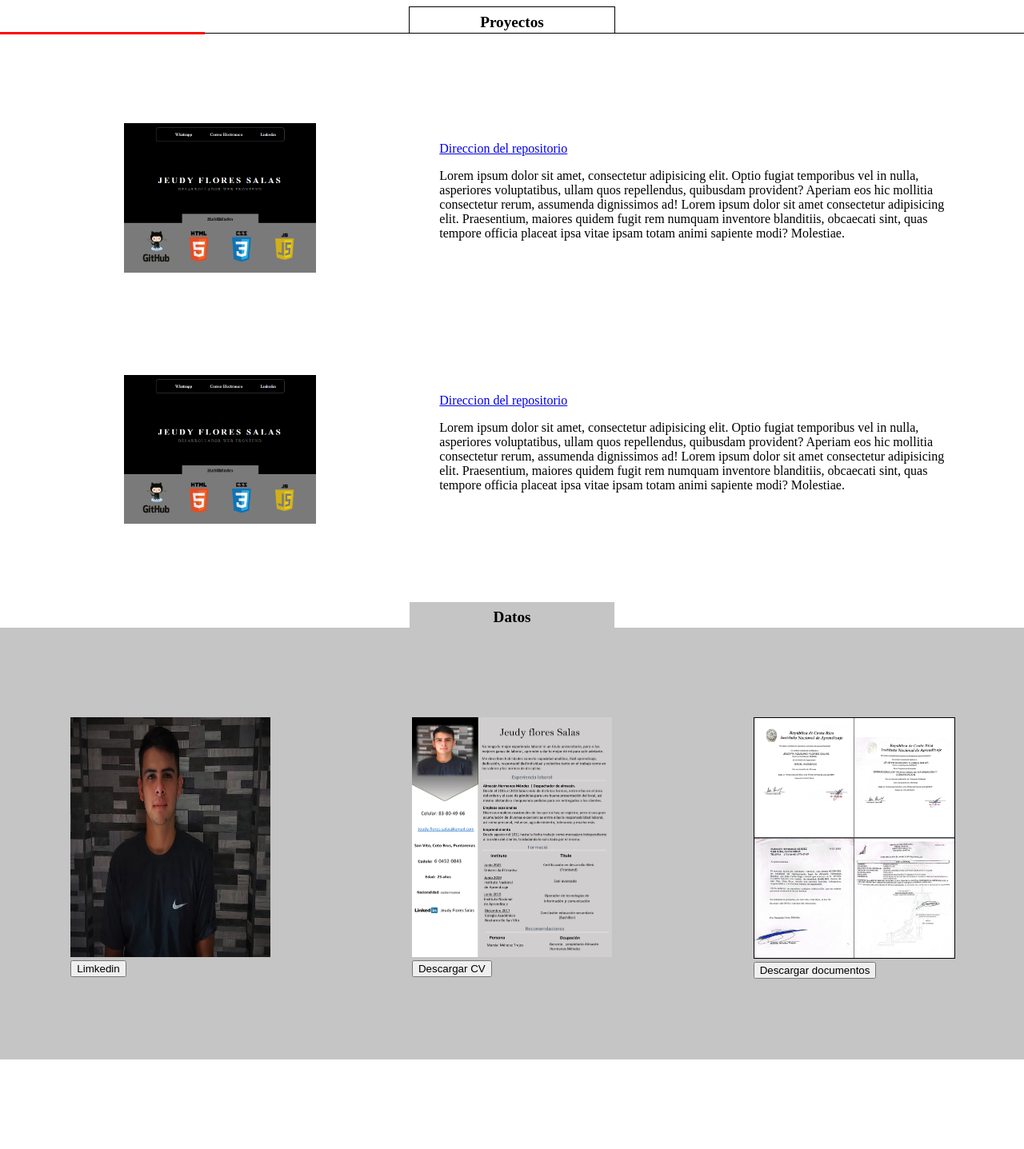
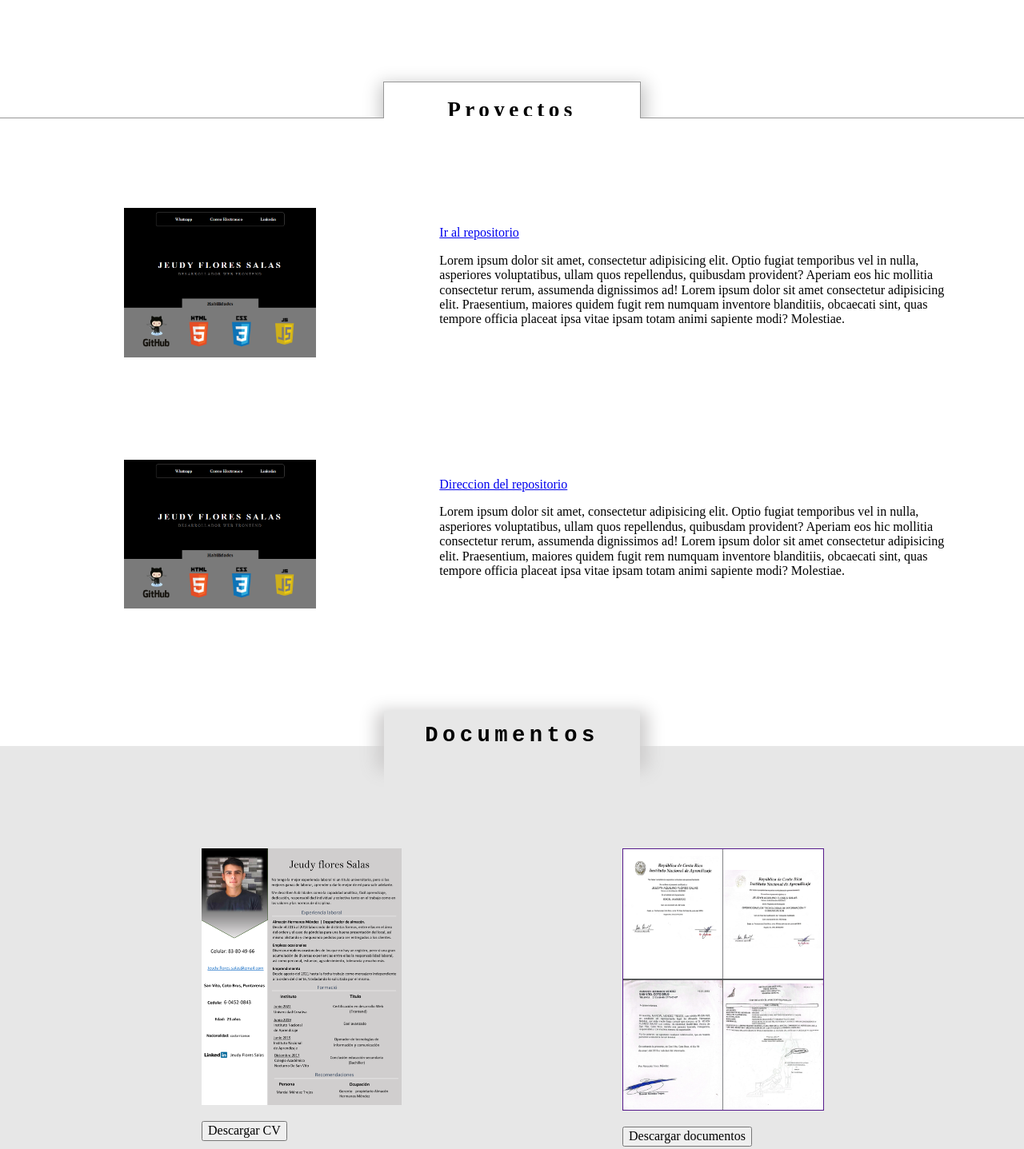
Before and after one commit to JeudyFS/Portafolio, a plain HTML site: page index.html in a window 1280 px wide. Shown: the part 840-2277 px from the top of the page at 80% size. Before the commit the page ends 2165 px from the top, so only its background shows below. Drawn offline with Linux system fonts and the light colour scheme.

Commit message:
a un 75%

```diff
--- a/index.css
+++ b/index.css
@@ -1,6 +1,15 @@
+html {
+    overflow-x: hidden !important;
+    max-width: 100% !important;
+    min-width: 100% !important;
+}
+
 body {
-    margin: 0%;
-    padding: 0%;
+    padding: 0% !important;
+    overflow-x: hidden !important;
+
+
+
 }
 
 .header {
@@ -21,17 +30,20 @@ body {
 
     border-style: solid;
     border-color: rgb(53, 52, 52);
-    border-width:1px;
+    border-width: 1px;
     border-radius: .3rem;
 
     padding-top: 1rem;
     padding-bottom: 1rem;
+
+    margin-bottom: 3rem;
 }
 
-.header__contact--ul{
+.header__contact--ul {
     padding: 0%;
     display: inline;
 }
+
 .header__contact--ul li {
     list-style-type: none;
     display: inline;
@@ -49,136 +61,127 @@ body {
     color: #fff;
     display: flex;
     flex-wrap: wrap;
-    margin: auto auto auto auto;
+    margin: 5% auto auto auto;
     justify-content: center;
     text-align: center;
-
 }
 
+/* nombre */
 .header__logo h1 {
-    font-size: 2em;
+    font-size: 2.5rem;
     text-transform: uppercase;
-    letter-spacing: .2em;
+    letter-spacing: .2rem;
+    margin: auto auto 3rem auto;
 }
 
+/* descripcion */
 .header__logo p {
     color: rgb(127, 124, 124);
     text-transform: uppercase;
     letter-spacing: .2em;
-    font-size: 0.9em;
+    font-size: 1rem;
     margin-top: -1em;
 }
 
-/* main skills*/
+/* main__skills (habilidades)*/
+.main__skills--title {
+    line-height: 2.5em;
+    text-align: center;
+    font-size: 1.7em;
+    font-weight: 800;
+    letter-spacing: .2em;
 
-.main__skills--title {
-    line-height: 2em;
-    text-align: center;
-    font-size: 1.2em;
-    font-weight: 800;
-    /* box-shadow: 2px 2px 15px 0 #000; */
     color: rgb(0, 0, 0);
     background: rgb(255, 255, 255);
 
-    width: 20%;
-    height: 3.5rem;
-    min-width: 9rem;
+    width: 25%;
+    height: 5rem;
+    min-width: 15rem;
 
-    margin-top: -2em;
-    margin-left: auto;
-    margin-right: auto;
+    margin: -2.5rem auto auto auto;
 
-    border-style: solid;
-    border-color: rgb(180, 180, 180);
-    border-width: 1px;
-    border-bottom: none;
+    box-shadow: 1px -50px 30px 12px rgb(0, 0, 0);
 }
 
 .main__skills--img {
     display: flex;
     flex-wrap: wrap;
     justify-content: space-evenly;
-
-    margin-top: -1.5rem;
-    padding-bottom: 10.5rem;
-    padding-top: 6rem;
+    white-space: 1rem;
     background: rgb(255, 255, 255);
 
+    padding: 6rem 1rem 10.5rem 1rem;
 }
-#git:hover{
+
+.main__skills--img img {
+    margin: 1rem 1rem auto 1rem;
+}
+
+#git:hover {
     background: #fff;
 }
 
-/* main projects */
+/* main__projects */
 .main__projects--title {
-    line-height: 2em;
+    line-height: 2.5em;
     text-align: center;
-    font-size: 1.2em;
+    font-size: 1.7em;
     font-weight: 800;
-    /* box-shadow: 2px 2px 15px 0 #000; */
+    letter-spacing: .2em;
+
     color: rgb(0, 0, 0);
-    background:#ffffff;
+    width: 25%;
+    height: 5rem;
+    min-width: 15rem;
 
-    width: 20%;
-    height: 2rem;
-    min-width: 9rem;
-
-    margin-top: -1.7em;
-    margin-left: auto;
-    margin-right: auto;
+    margin: auto auto -2.3rem auto;
 
     border-style: solid;
-    border-color: rgb(0, 0, 0);
+    border-color: rgb(151, 151, 151);
     border-width: 1px;
-    border-bottom: none;
+
+    box-shadow: 1px 7px 20px 5px rgb(199, 199, 199);
 }
 
-.ln{
-
-    background:#fd0303;
-
-    width: 20%;
-    height:.2rem;
-    min-width: 9rem;
-
-
-    margin-top: -1px;
-    position:absolute;
-    margin-left: ;
-
+/* barra para ocultaer el borde inferior del titulo */
+.line {
+    background: #ffffff;
+    width: 25%;
+    height: 1rem;
+    min-width: 15rem;
+    margin-top: -1.6rem;
+    position: absolute;
 }
 
+/* proyectos */
 .main__projects--contents {
-
-    padding-top:3rem;
+    max-width: 125rem;
+    margin: auto;
+    padding-top: 3rem;
     padding-bottom: 4rem;
     display: flex;
     flex-direction: column;
-    /* justify-items: center; */
-    background:#ffffff;
+    background: #ffffff;
     color: #000;
 
     border-style: solid;
-    border-color: rgb(0, 0, 0);
+    border-color: rgb(151, 151, 151);
     border-width: 1px;
     border-left: none;
     border-right: none;
     border-bottom: none;
-
 }
 
-.main__projects--p1 {
-    color: #000;
-
+/* proyecto #1 */
+.main__projects--prjct1 {
     display: flex;
     flex-wrap: wrap;
     align-items: center;
     align-content: space-around;
-
     justify-content: space-evenly;
 }
 
-.main__projects--p1--descripsion{
+.main__projects--prjct1--descripsion {
     margin-top: rem;
     width: 50%;
     color: rgb(255, 255, 255);
@@ -191,104 +194,99 @@ body {
 }
 
 /* main___ Perfil */
+.main__perfil--title {
+    line-height: 3.7rem;
+    text-align: center;
+    font-size: 1.7em;
+    font-weight: 800;
+    letter-spacing: .2em;
 
+    color: rgb(0, 0, 0);
+    background: #E7E7E7;
+    width: 25%;
+    height: 3.4rem;
+    min-width: 15rem;
+    margin: auto auto -.7rem auto;
 
-.main__perfil--title{
-    line-height: 2em;
-    text-align: center;
-    font-size: 1.2em;
-    font-weight: 800;
-    /* box-shadow: 2px 2px 15px 0 #000; */
-    color: #000;
-    background: #C5C5C5;
-    width: 20%;
-    height: 2rem;
-    min-width: 9rem;
+    box-shadow: 0px 10px 20px 10px rgb(206, 205, 205);
+    position: relative;
+}
 
-    margin-top: -1.6em;
-    margin-left: auto;
-    margin-right: auto;
+/* barra para ocultaer el borde inferior del titulo */
+.line2 {
+    background: #E7E7E7;
+    width: 100%;
+    height: 4em;
+    min-width: 15rem;
+    margin-top: -1rem;
+    position: relative;
+}
 
-}
-.main__perfil--documents{
-    background: #C5C5C5;
+/* para todos los contenidos */
+.main__perfil--documents {
+    background: #E7E7E7;
     display: flex;
     flex-wrap: wrap;
-    justify-content: space-around;
-    padding-bottom: 7rem;
+    justify-content: space-evenly;
+    padding: 1rem 1rem 7rem 1rem;
+}
+
+.perfil__documents div a {
+    padding-left:2.5rem;
+}
+/* hoja de vida */
+.perfil__figure--cv {
+    width: 250px;
+    padding-top: 6rem;
+}
+
+.perfil__figure--cv img {
+    width: 100%;
+    height: 100%;
+}
+
+/* documentos(titulos) */
+.perfil__figure--document {
+    width: 250px;
   padding-top: 6rem;
 
 }
 
-.perfil__documents--personal{
-    position: relative;
-    background:rgba(0, 0, 255, 0.155);
-    width: 250px;
-    height: 300px;
-    min-width: 250px;
+.perfil__figure--document img {
+    border: 1px solid;
+    width: 100%;
+    height: 100%;
 
 }
 
-.perfil__documents--personal img{
-    width: 100%;
-    height: 100%;
-    /* transition: all 500ms ease ease-out; */
-}
-.perfil__documents--personal .txt{
-    position:absolute;
-    top: 0;
-    width: 100%;
-    height: 100%;
+@media screen and (max-width: 757px) {
 
-    background: #03382f8b;
-    color: #fff;
-    /* transition: all 5000ms ease ease-out; */
-    opacity: 0;
-    visibility:hidden;
-    /* text-align: center; */
-
-}
-.perfil__documents--personal:hover{
-    width: 300px;
-    height: 400px;
+    .header {
+        height: 27rem;
     }
 
-.perfil__documents--personal:hover > .txt {
-    opacity: 1;
-    visibility: visible;
-    transition: 3s ease ease-out;
+    .header__logo h1 {
+        font-size: 2rem;
     }
 
-/* cv */
-.perfil__documents--cv{
-    width: 250px;
-    height: 300px;
+    .main__skills--img img {
+        width: 6rem;
+        padding: 0;
+        margin: 0%;
     }
 
-.perfil__documents--cv img{
-    width: 100%;
-    height: 100%;
-}
-.perfil__documents--cv:hover{
-    width: 300px;
-    height: 400px;
-
+    .main__projects--prjct1--descripsion {
+        width: 90%;
+        text-align: center;
     }
 
-/* documentos */
-.perfil__documents--document{
-    width: 250px;
-    height: 300px;
+    .perfil__figure--cv {
+        width: 12rem;
+        height: auto;
     }
 
-.perfil__documents--document img{
-    border: 1px solid;
-    width: 100%;
-    height: 100%;
+    .perfil__figure--document {
+        width: 12rem;
+        height: auto;
     }
-
-.perfil__documents--document:hover{
-    width: 300px;
-    height: 400px;
-
 }
--- a/index.html
+++ b/index.html
@@ -4,11 +4,11 @@
 <head>
     <meta charset='utf-8'>
     <meta http-equiv='X-UA-Compatible' content='IE=edge'>
-    <title>P_Jeudy Flores </title>
+    <title>Jeudy Flores Salas </title>
     <meta name='viewport' content='width=device-width, initial-scale=1'>
     <link rel='stylesheet' type='text/css' media='screen' href='index.css'>
-    <link rel="stylesheet" href="css/">
-    <script src='main.js'></script>
+    <link rel="stylesheet" href="css/normalize.css">
+
 
 </head>
 
@@ -21,7 +21,8 @@
                 <ul class="header__contact--ul">
                     <li><a target="_blank" href="https://api.whatsapp.com/send?phone=50683804966">Whatsapp</a></li>
                     <li><a target="_blank" href="mailto:jeudy.flores.salas@gmail.com">Correo Electronico</a></li>
-                    <li><a target="_blank" href="https://www.linkedin.com/in/jeudy-flores-salas-8b424a23a/">Linkedin</a></li>
+                    <li><a target="_blank" href="https://www.linkedin.com/in/jeudy-flores-salas-8b424a23a/">Linkedin</a>
+                    </li>
                     <li><a target="_blank" href="https://github.com/JeudyFS">GitHub</a></li>
                 </ul>
             </div>
@@ -36,13 +37,14 @@
                 <p class="header__logo--p">Desarrollador web Frontend</p>
             </div>
         </section>
+
     </header>
 
     <main class="main">
-
-
+        <!-- seccion de habilidades -->
         <section class="main__skills">
             <div class="main__skills--title">Habilidades</div>
+
             <div class="main__skills--img">
                 <img src="img/GIT.png" width="110px" id="git">
                 <img src="img/GIT_HUB.png" width="110px" id="html">
@@ -53,16 +55,36 @@
             </div>
         </section>
 
+        <!-- seccion de proyectos -->
         <section class="main__projects">
-            <div class="main__projects--title">Proyectos</div>
-            <div class="ln"></div>
 
+            <div class="main__projects--title">
+                <span>Proyectos</span>
+                <!-- barra para ocultar el borde del titulo -->
+                <div class="line"></div>
+            </div>
+            <!-- proyectos -->
             <div class="main__projects--contents">
 
-                <div class="main__projects--p1">
+                <div class="main__projects--prjct1">
+                    <img src="img/img_project_1.PNG" >
+
+                    <div class="main__projects--prjct1--descripsion">
+                        <a target="_blank" href="https://github.com/JeudyFS/Portafolio">Ir al repositorio</a>
+
+                        <p> Lorem ipsum dolor sit amet, consectetur adipisicing elit. Optio fugiat temporibus vel in
+                            nulla, asperiores voluptatibus, ullam quos repellendus, quibusdam provident? Aperiam eos hic
+                            mollitia consectetur rerum, assumenda dignissimos ad! Lorem ipsum dolor sit amet consectetur
+                            adipisicing elit. Praesentium, maiores quidem fugit rem numquam inventore blanditiis,
+                            obcaecati sint, quas tempore officia placeat ipsa vitae ipsam totam animi sapiente modi?
+                            Molestiae.</p>
+                    </div>
+                </div>
+
+                <div class="main__projects--prjct1">
                     <img src="img/img_project_1.PNG">
 
-                    <div class="main__projects--p1--descripsion">
+                    <div class="main__projects--prjct1--descripsion">
                         <a target="_blank" href="https://github.com/JeudyFS/Portafolio">Direccion del repositorio</a>
 
                         <p> Lorem ipsum dolor sit amet, consectetur adipisicing elit. Optio fugiat temporibus vel in
@@ -72,64 +94,46 @@
                             obcaecati sint, quas tempore officia placeat ipsa vitae ipsam totam animi sapiente modi?
                             Molestiae.</p>
                     </div>
-
-
                 </div>
 
-                <div class="main__projects--p1">
-                    <img src="img/img_project_1.PNG">
-
-                    <div class="main__projects--p1--descripsion">
-                        <a target="_blank" href="https://github.com/JeudyFS/Portafolio">Direccion del repositorio</a>
-
-                        <p> Lorem ipsum dolor sit amet, consectetur adipisicing elit. Optio fugiat temporibus vel in
-                            nulla, asperiores voluptatibus, ullam quos repellendus, quibusdam provident? Aperiam eos hic
-                            mollitia consectetur rerum, assumenda dignissimos ad! Lorem ipsum dolor sit amet consectetur
-                            adipisicing elit. Praesentium, maiores quidem fugit rem numquam inventore blanditiis,
-                            obcaecati sint, quas tempore officia placeat ipsa vitae ipsam totam animi sapiente modi?
-                            Molestiae.</p>
-                    </div>
-
-
-                </div>
             </div>
 
         </section>
 
+        <!-- seccion del perfil -->
         <section class="main__perfil">
-            <div class="main__perfil--title"> Datos </div>
+            <div class="main__perfil--title">
+                <samp>Documentos</samp>
+                <!-- barra para ocultar el borde del titulo -->
+                <div class="line2"></div>
+            </div>
 
             <div class="main__perfil--documents">
+                <!-- hoja de vida -->
+                <div class="perfil__documents">
+                    <!-- para dar formato al button -->
+                    <figure class="perfil__figure--cv">
 
-                <figure class="perfil__documents--personal">
-                    <img class="main__personal--i" src="img/imagen de perfil11.jpeg"  alt="">
-
-                    <div class="txt">
-                        Lorem ipsum, dolor sit amet consectetur adipisicing elit. Totam, molestias.
-                    </div>
+                        <a target="_blank" href="documentos/Hoja de vida.pdf"> <img src="img/cv_img.PNG" alt=""></a>
+                    </figure>
 
                     <div>
-                        <atarget="_blank" href="https://www.linkedin.com/in/jeudy-flores-salas-8b424a23a/"><button>Limkedin</button></a>
+                        <a target="_blank" href="documentos/Hoja de vida.pdf"> <button>Descargar CV</button></a>
                     </div>
+                </div>
 
-                </figure>
+                <!-- documentos -->
+                <div class="perfil__documents">
+                    <!-- para dar formato al button -->
+                    <figure class="perfil__figure--document">
 
-                <figure class="perfil__documents--cv">
+                        <a href=""><img src="img/documentos_img.PNG" alt=""></a>
 
-                    <a target="_blank" href="documentos/Hoja de vida.pdf"> <img src="img/cv_img.PNG" alt=""></a>
-
-                    <div >
-                        <atarget="_blank" href="documentos/Hoja de vida.pdf"> <button>Descargar CV</button></a>
-                    </div>
-                </figure>
-
-                <figure class="perfil__documents--document">
-
-                    <img src="img/documentos_img.PNG"  alt="">
-                    <div >
+                    </figure>
+                    <div>
                         <a target="_blank" href="documentos/Documentos.pdf"> <button>Descargar documentos</button></a>
                     </div>
-                </figure>
+                </div>
 
             </div>
 
```
Also changed, not shown: img/WhatsApp Image 2022-06-26 at 3.36.58 PM.jpeg (deleted), img/imagen de perfil.jpeg (deleted), img/ns_ina_borrar.PNG (deleted). Lines whose indentation alone changed are shown as unchanged.
